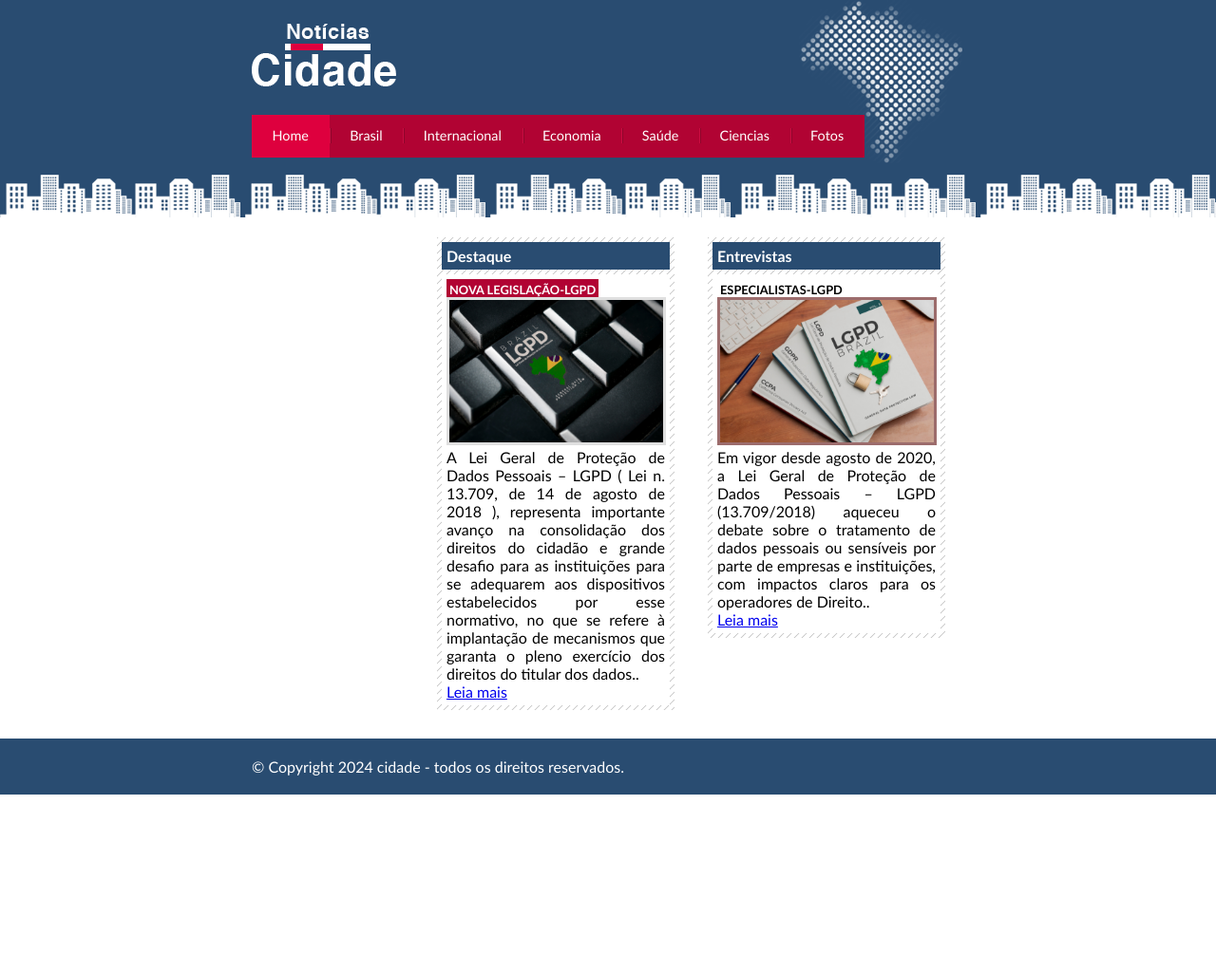
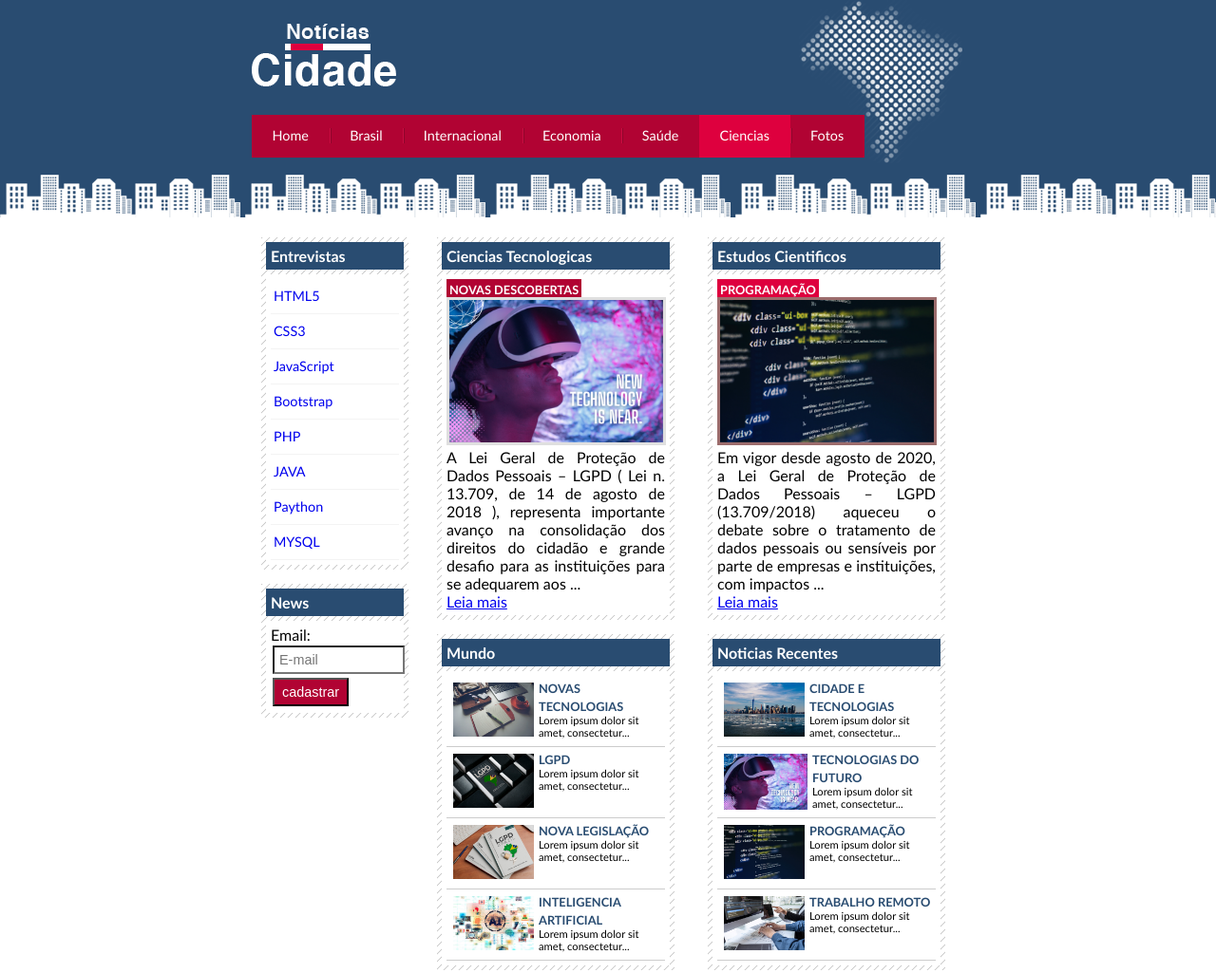
Before and after one commit to igormauriciomota/1-projeto-Site-de-Noticia, a plain HTML site: page ciencias.html in a window 1280 px wide. Shown: the top 1025 px of the page at 95% size. Before the commit the page ends 837 px from the top, so only its background shows below. Drawn offline with Linux system fonts and the light colour scheme.

Commit message:
ciencias

```diff
--- a/ciencias.html
+++ b/ciencias.html
@@ -7,7 +7,7 @@
         <title>Notícias cidade - Brasil</title>
     </head>
 
-    <body id="tres-colunas" class="home">
+    <body id="tres-colunas" class="ciencias">
         <header>
             <section>
                 <div>
@@ -45,38 +45,150 @@
                 <!-- Conteudo Principal -->
                 <div id="primario">
                     <div class="caixa destaque">
-                        <h2>Destaque</h2>
+
+                        <h2>Ciencias Tecnologicas</h2>
                         <div class="caixa-conteudo">
-                            <h3>Nova Legislação-LGPD</h3>
-                            <img class="imagem-principal" src="img/1.png" width="100%">
+                            <h3>Novas Descobertas</h3>
+                            <img class="imagem-principal" src="img/4.png" width="100%">
                             <p class="formatar">
                                 A Lei Geral de Proteção de Dados Pessoais – LGPD ( Lei n. 13.709, de 14 de agosto de 2018 ),
                                 representa importante avanço na consolidação dos direitos do cidadão e grande desafio para as
-                                instituições para se adequarem aos dispositivos estabelecidos por esse normativo, no que se refere
-                                à implantação de mecanismos que garanta o pleno exercício dos direitos do titular dos dados..
+                                instituições para se adequarem aos ...
                             </p>
                             <a href="https://www.cjf.jus.br/publico/lgpd/index.html">Leia mais</a>
                         </div>
                     </div>
+
+                    <div class="caixa">
+                        <h2>Mundo</h2>
+                        <div class="caixa-conteudo">
+                            <ul id="lista-noticias">
+                                <li>
+                                    <a href="#">
+                                        <img src="img/tecnologia.jpg" width="85">
+                                        <h3>Novas tecnologias</h3>
+                                        <p>Lorem ipsum dolor sit amet, consectetur...</p>
+                                    </a>
+                                </li>
+                                <li>
+                                    <a href="#">
+                                        <img src="img/1.png" width="85">
+                                        <h3>LGPD</h3>
+                                        <p>Lorem ipsum dolor sit amet, consectetur...</p>
+                                    </a>
+                                </li>
+                                <li>
+                                    <a href="#">
+                                        <img src="img/2.png" width="85">
+                                        <h3>Nova Legislação</h3>
+                                        <p>Lorem ipsum dolor sit amet, consectetur...</p>
+                                    </a>
+                                </li>
+                                <li>
+                                    <a href="#">
+                                        <img src="img/3.png" width="85">
+                                        <h3>Inteligencia Artificial</h3>
+                                        <p>Lorem ipsum dolor sit amet, consectetur...</p>
+                                    </a>
+                                </li>
+                            </ul>
+                        </div>
+                    </div>
+
                 </div>
                 <!-- Fim conteudo Principal -->
 
                 <!-- Inicio conteudo Secundario -->
                 <div id="secundario">
-                    <div class="caixa">
-                        <h2>Entrevistas</h2>
+                    <div class="caixa entrevista">
+                        <h2>Estudos Cientificos</h2>
                         <div class="caixa-conteudo">
-                            <h3>Especialistas-LGPD</h3>
-                            <img class="imagem-secundaria" src="img/2.png" width="100%">
+                            <h3>Programação</h3>
+                            <img class="imagem-secundaria" src="img/5.png" width="100%">
                             <p class="formatar">
                                 Em vigor desde agosto de 2020, a Lei Geral de Proteção de Dados Pessoais – LGPD (13.709/2018) aqueceu o debate sobre o
-                                tratamento de dados pessoais ou sensíveis por parte de empresas e instituições, com impactos claros para os operadores de Direito..
+                                tratamento de dados pessoais ou sensíveis por parte de empresas e instituições, com impactos ...
                             </p>
                             <a href="https://ibdfam.org.br/noticias/11057/Tr%C3%AAs+anos+da+LGPD%3A+especialistas+avaliam+avan%C3%A7os+e+desafios">Leia mais</a>
                         </div>
                     </div>
+
+                    <div class="caixa">
+                        <h2>Noticias Recentes</h2>
+                        <div class="caixa-conteudo">
+                            <ul id="lista-noticias">
+                                <li>
+                                    <a href="#">
+                                        <img src="img/cidade.jpg" width="85">
+                                        <h3>Cidade e tecnologias</h3>
+                                        <p>Lorem ipsum dolor sit amet, consectetur...</p>
+                                    </a>
+                                </li>
+                                <li>
+                                    <a href="#">
+                                        <img src="img/4.png" width="88">
+                                        <h3>tecnologias do Futuro</h3>
+                                        <p>Lorem ipsum dolor sit amet, consectetur...</p>
+                                    </a>
+                                </li>
+                                <li>
+                                    <a href="#">
+                                        <img src="img/5.png" width="85">
+                                        <h3>Programação</h3>
+                                        <p>Lorem ipsum dolor sit amet, consectetur...</p>
+                                    </a>
+                                </li>
+                                <li>
+                                    <a href="#">
+                                        <img src="img/6.png" width="85">
+                                        <h3>Trabalho Remoto</h3>
+                                        <p>Lorem ipsum dolor sit amet, consectetur...</p>
+                                    </a>
+                                </li>
+                            </ul>
+                        </div>
+                    </div>
                 </div>
                 <!-- Fim conteudo Secundario -->
+
+
+
+                <!-- Inicio Lateral -->
+                <di id="lateral">
+
+                    <div class="caixa">
+                        <h2>Entrevistas</h2>
+                        <div class="caixa-conteudo">
+                        <ul>
+                            <li><a href="#">HTML5</a></li>
+                            <li><a href="#">CSS3</a></li>
+                            <li><a href="#">JavaScript</a></li>
+                            <li><a href="#">Bootstrap</a></li>
+                            <li><a href="#">PHP</a></li>
+                            <li><a href="#">JAVA</a></li>
+                            <li><a href="#">Paython</a></li>
+                            <li><a href="#">MYSQL</a></li>
+                        </ul>
+                        </div>
+                    </div>
+                </div>
+                <div class="caixa">
+                    <h2>News</h2>
+                    <div class="caixa-conteudo">
+
+                        <for>
+                            <div>
+                                <label for="email">Email:</label>
+                                <input type="text" name="email" id="email" placeholder="E-mail">
+                            </div>
+                            <div>
+                                <input class="submit" type="submit" value="cadastrar">
+                            </div>
+                        </for>
+
+                    </div>
+                </div>
+                <!-- Fim Lateral -->
             </article>
         <!-- Fim Post -->
 
--- a/css/estilo.css
+++ b/css/estilo.css
@@ -41,7 +41,6 @@ section {
     text-indent: -3000px;
 }
 /* Barra de navegação */
-
 ul {
     margin: 0;
     padding: 0;
```
